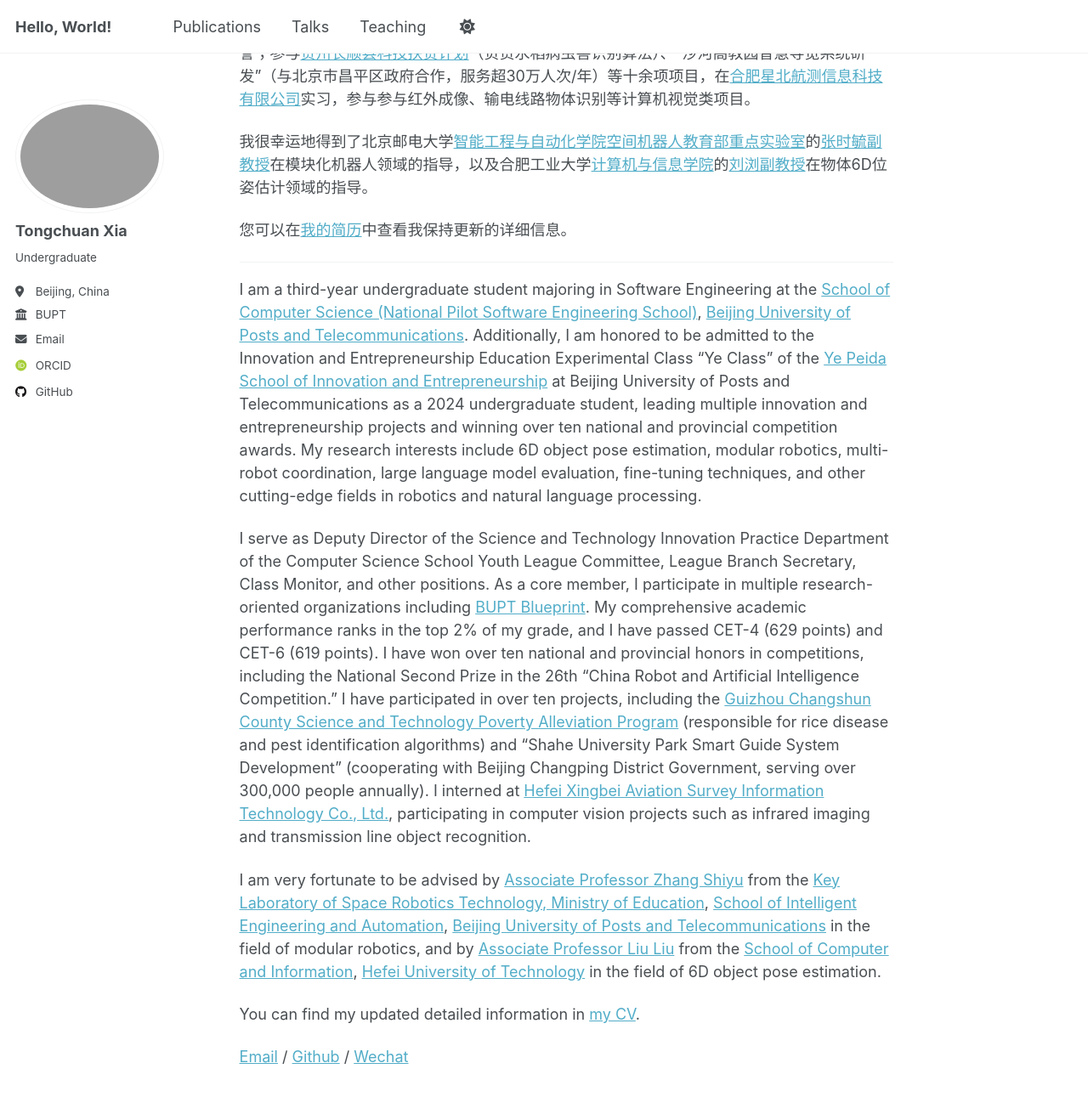
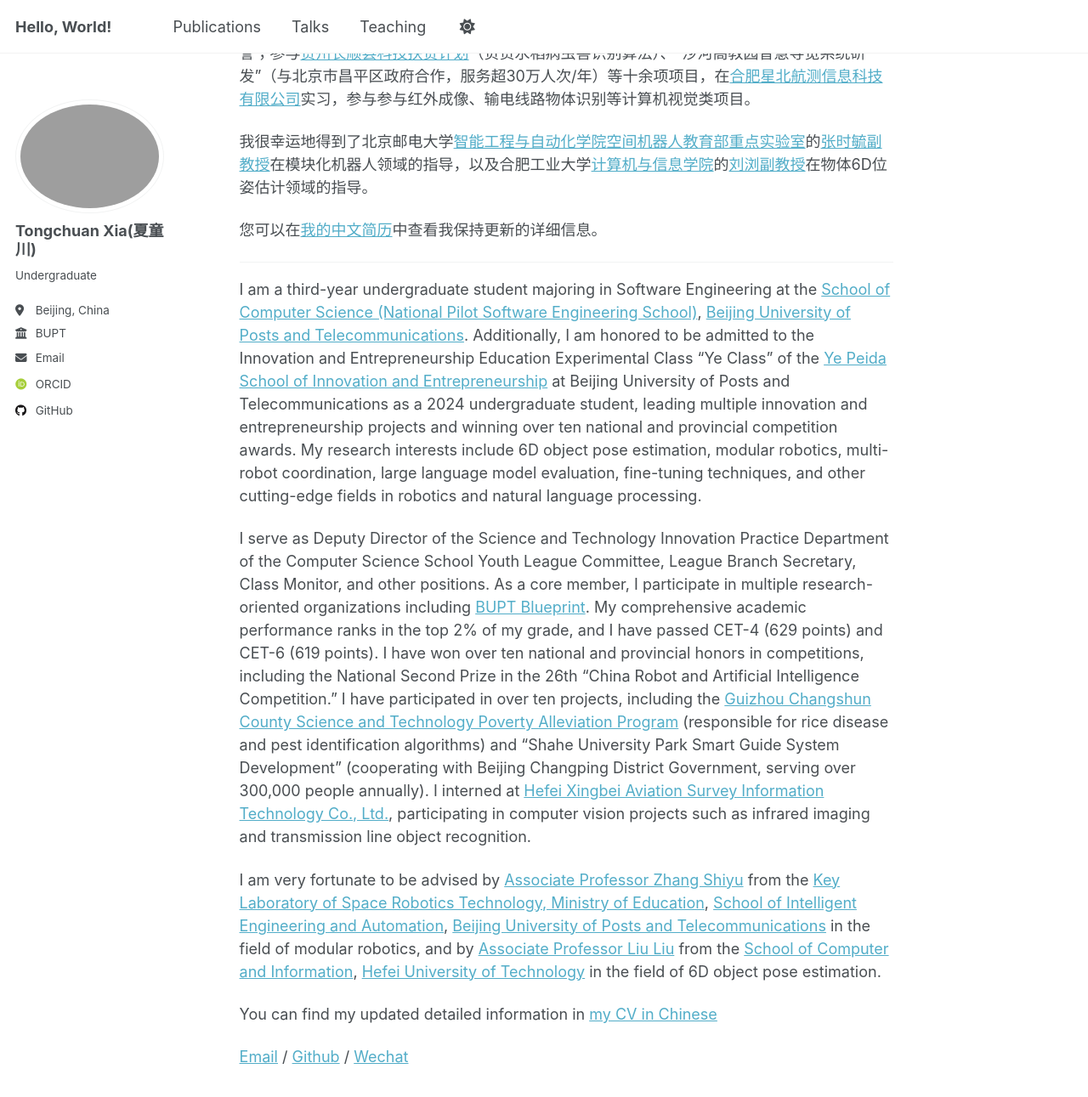
Before and after one commit to Heartune/Heartune.github.io, a Jekyll site: the page built from _pages/about.md, in a window 1280 px wide and 1400 px high, scrolled down 305 px. Shown: the top 1291 px of the window at 85% size. Built offline with Jekyll 4.4.1, drawn with Linux system fonts in a browser that asks for light colours; some web fonts are replaced; a script that is not in the unit is left out.

Commit message:
更新网站配置和关于页面内容

```diff
--- a/_config.yml
+++ b/_config.yml
@@ -24,7 +24,7 @@ repository               : "Heartune/Heartune.github.io"
 author:
   # Biographic information
   avatar           : "profile.png"
-  name             : "Tongchuan Xia"
+  name             : "Tongchuan Xia(夏童川)"
   pronouns         : # example: "she/her"
   bio              : "Undergraduate"
   location         : "Beijing, China"
--- a/_pages/about.md
+++ b/_pages/about.md
@@ -13,7 +13,7 @@ redirect_from:
 
 我很幸运地得到了北京邮电大学[智能工程与自动化学院](https://iea.bupt.edu.cn/)[空间机器人教育部重点实验室](https://baike.baidu.com/item/%E7%A9%BA%E9%97%B4%E6%9C%BA%E5%99%A8%E4%BA%BA%E6%8A%80%E6%9C%AF%E6%95%99%E8%82%B2%E9%83%A8%E5%B7%A5%E7%A8%8B%E7%A0%94%E7%A9%B6%E4%B8%AD%E5%BF%83%EF%BC%88%E5%8C%97%E4%BA%AC%E9%82%AE%E7%94%B5%E5%A4%A7%E5%AD%A6%EF%BC%89/20793572)的[张时毓副教授](https://teacher.bupt.edu.cn/zhangshiyu/zh_CN/index.htm)在模块化机器人领域的指导，以及合肥工业大学[计算机与信息学院](https://ci.hfut.edu.cn/)的[刘浏副教授](https://hfut-liuliu.com/)在物体6D位姿估计领域的指导。
 
-您可以在[我的简历](../assets/简历29.png)中查看我保持更新的详细信息。
+您可以在[我的中文简历](../assets/简历29.png)中查看我保持更新的详细信息。
 
 ---
 
@@ -23,6 +23,6 @@ I serve as Deputy Director of the Science and Technology Innovation Practice Dep
 
 I am very fortunate to be advised by [Associate Professor Zhang Shiyu](https://teacher.bupt.edu.cn/zhangshiyu/zh_CN/index.htm) from the [Key Laboratory of Space Robotics Technology, Ministry of Education](https://baike.baidu.com/item/%E7%A9%BA%E9%97%B4%E6%9C%BA%E5%99%A8%E4%BA%BA%E6%8A%80%E6%9C%AF%E6%95%99%E8%82%B2%E9%83%A8%E5%B7%A5%E7%A8%8B%E7%A0%94%E7%A9%B6%E4%B8%AD%E5%BF%83%EF%BC%88%E5%8C%97%E4%BA%AC%E9%82%AE%E7%94%B5%E5%A4%A7%E5%AD%A6%EF%BC%89/20793572), [School of Intelligent Engineering and Automation](https://iea.bupt.edu.cn/), [Beijing University of Posts and Telecommunications](https://www.bupt.edu.cn/) in the field of modular robotics, and by [Associate Professor Liu Liu](https://hfut-liuliu.com/) from the [School of Computer and Information](https://ci.hfut.edu.cn/), [Hefei University of Technology](https://www.hfut.edu.cn/) in the field of 6D object pose estimation.
 
-You can find my updated detailed information in [my CV](../assets/简历29.png).
+You can find my updated detailed information in [my CV in Chinese](../assets/简历29.png)
 
 [Email](mailto:xtc_heartune@bupt.edu.cn) / [Github](https://github.com/Heartune) / [Wechat](../images/WeChat.jpg)
```
